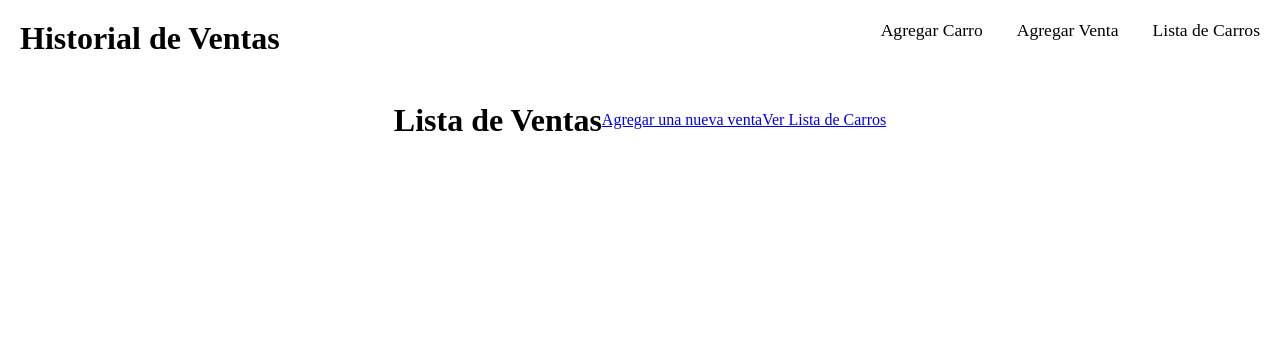
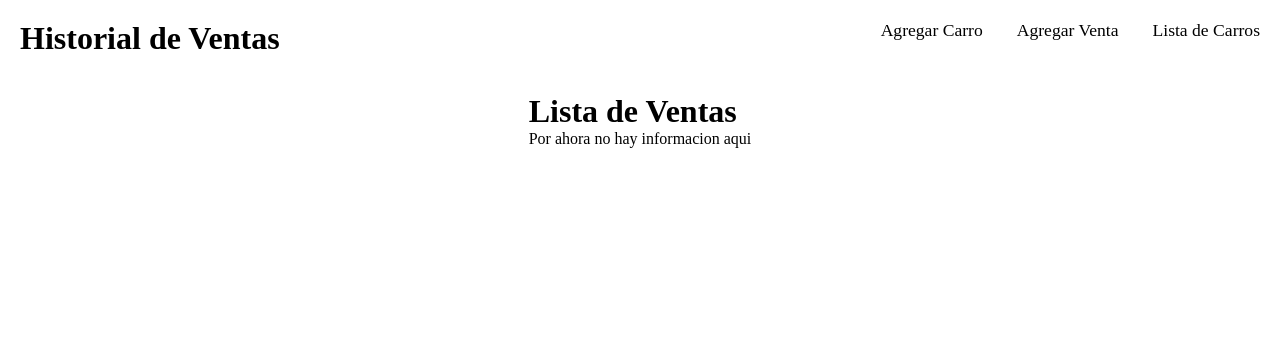
Before and after one commit to Christ02/CarSales, a Flask app: page /sales in a window 1280 px wide. Shown: the top 337 px of the page. Run offline with Flask 3, Linux system fonts and the light colour scheme.

Commit message:
Update sales.html

```diff
--- a/templates/sales.html
+++ b/templates/sales.html
@@ -18,12 +18,9 @@
 </header>
 
 
-<body>
-    <h1>Lista de Ventas</h1>
-    <ul>
-        <!-- Aquí puedes agregar lógica para mostrar la lista de ventas (que aún no está en la base de datos) -->
-    </ul>
-    <a href="{{ url_for('create_sale') }}">Agregar una nueva venta</a>
-    <a href="{{ url_for('sales') }}">Ver Lista de Carros</a> <!-- Agrega un enlace a la lista de carros -->
-</body>
+<main>
+    <div class="container"></div>
+        <h1>Lista de Ventas</h1>
+        <p>Por ahora no hay informacion aqui</p> <!--Poner descripcion corta del carro aqui-->
+
 </html>
```
